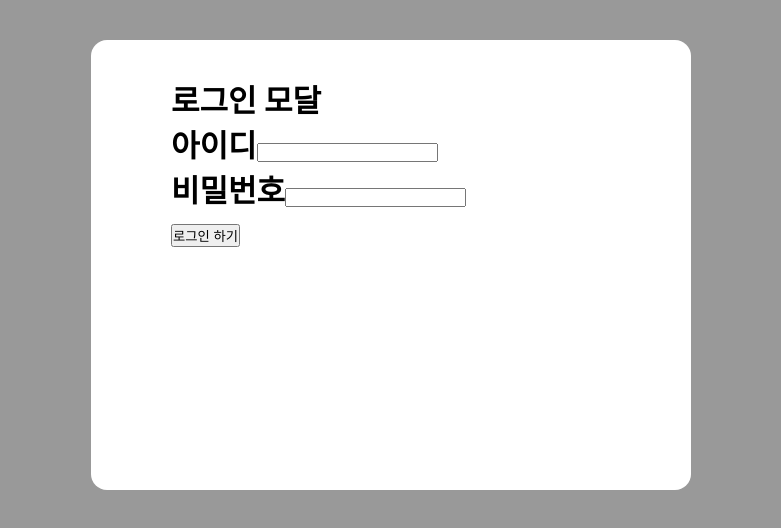
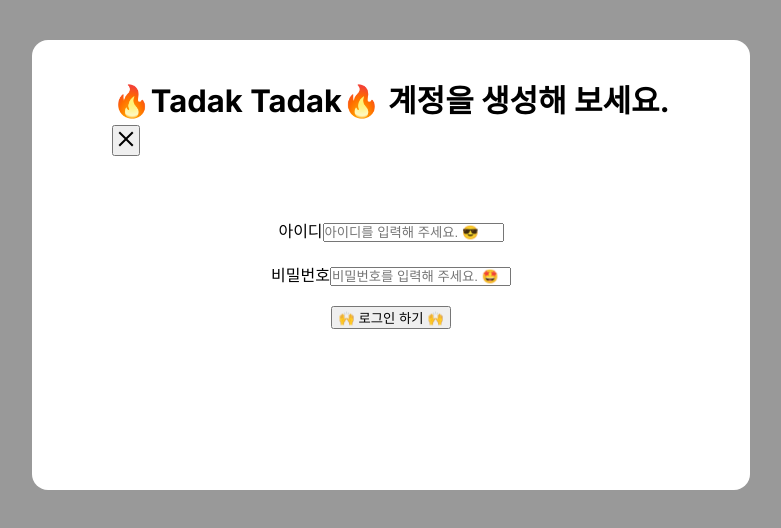
Before and after one commit to next-level-cjwj/Next.js-Project, a Next.js app: page /i/flow/login in a window 1280 px wide. Shown: the top 528 px of the page, without its empty margins (249-1030 px from the left). Built offline with nearby package versions, Linux system fonts and the light colour scheme; no server answers.

Commit message:
feat: 로그인+회원가입 로직 완성

```diff
--- a/src/app/(beforeLogin)/_component/LoginModal.tsx
+++ b/src/app/(beforeLogin)/_component/LoginModal.tsx
@@ -1,31 +1,60 @@
+// LoginModal
+
 'use client'
 
-import { handleSubmit } from './actions'
+import onSubmit from '../_lib/signup'
+import BackButtons from './BackButtons'
 import style from './login.module.css'
 
 export default function LoginModal() {
+  const submit = onSubmit
+
   return (
     <div className={style.modalBackground}>
       <div className={style.modal}>
         <div className={style.modalHeader}>
-          <div>로그인 모달</div>
+          <div>🔥Tadak Tadak🔥 계정을 생성해 보세요.</div>
+          <BackButtons />
+        </div>
 
-          <form action={handleSubmit}>
+        <form
+          action={submit}
+          style={{
+            display: 'flex',
+            flexDirection: 'column',
+            padding: '40px',
+            gap: '20px',
+            alignItems: 'center',
+          }}
+        >
           <div>
             <label className={style.inputLabel} htmlFor='id'>
               아이디
             </label>
-              <input name='id' />
+            <input
+              id='id'
+              name='id'
+              type='text'
+              placeholder='아이디를 입력해 주세요. 😎'
+              required
+            />
           </div>
           <div>
             <label className={style.inputLabel} htmlFor='password'>
               비밀번호
             </label>
-              <input name='password' />
+            <input
+              id='password'
+              name='password'
+              type='text'
+              placeholder='비밀번호를 입력해 주세요. 🤩'
+              required
+            />
           </div>
-            <button type='submit'>로그인 하기</button>
+          <button type='submit' style={{ width: '120px' }}>
+            🙌 로그인 하기 🙌
+          </button>
         </form>
-        </div>
       </div>
     </div>
   )
--- /dev/null
+++ b/src/app/(beforeLogin)/_lib/signup.ts
@@ -0,0 +1,55 @@
+'use server'
+
+import { signIn } from '@/auth'
+import { redirect } from 'next/navigation'
+
+export default async (formData: FormData) => {
+  if (!formData.get('id')) {
+    return { message: 'no_id' }
+  }
+  if (!formData.get('nickname')) {
+    return { message: 'no_nickname' }
+  }
+  if (!formData.get('password')) {
+    return { message: 'no_password' }
+  }
+  if (!formData.get('image')) {
+    return { message: 'no_image' }
+  }
+
+  let shouldRedirect = false
+
+  try {
+    const response = await fetch(
+      `${process.env.NEXT_PUBLIC_BASE_URL}/api/users`,
+      {
+        method: 'post',
+        body: formData,
+        credentials: 'include',
+      }
+    )
+
+    console.log(response.status)
+
+    if (response.status === 403) {
+      return { message: 'user_exists' }
+    }
+
+    console.log(await response.json())
+
+    shouldRedirect = true
+
+    await signIn('credentials', {
+      username: formData.get('id'),
+      password: formData.get('password'),
+      redirect: false,
+    })
+  } catch (err) {
+    console.error(err)
+    return
+  }
+
+  if (shouldRedirect) {
+    redirect('/home') // try/catch문 안에서 X
+  }
+}
```
Also changed, not shown: src/app/(beforeLogin)/_component/SignupModal.tsx (+17 -49 lines), .eslintrc.json. Lines whose indentation alone changed are shown as unchanged.
